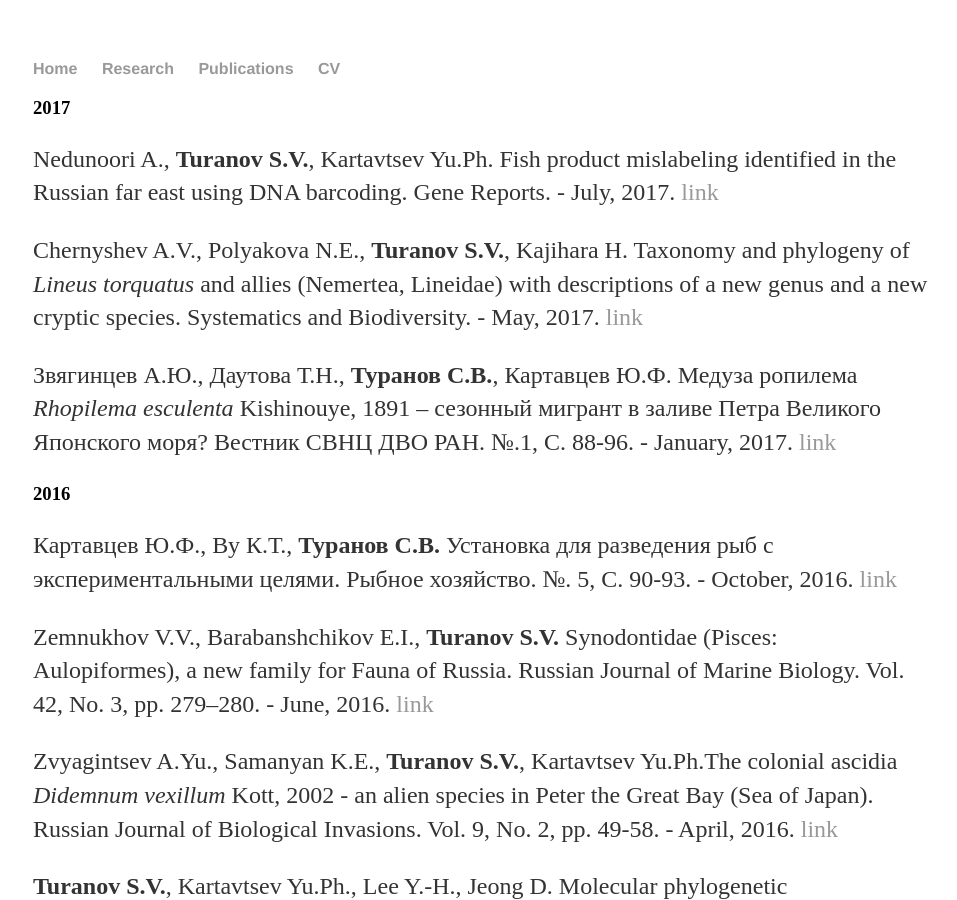
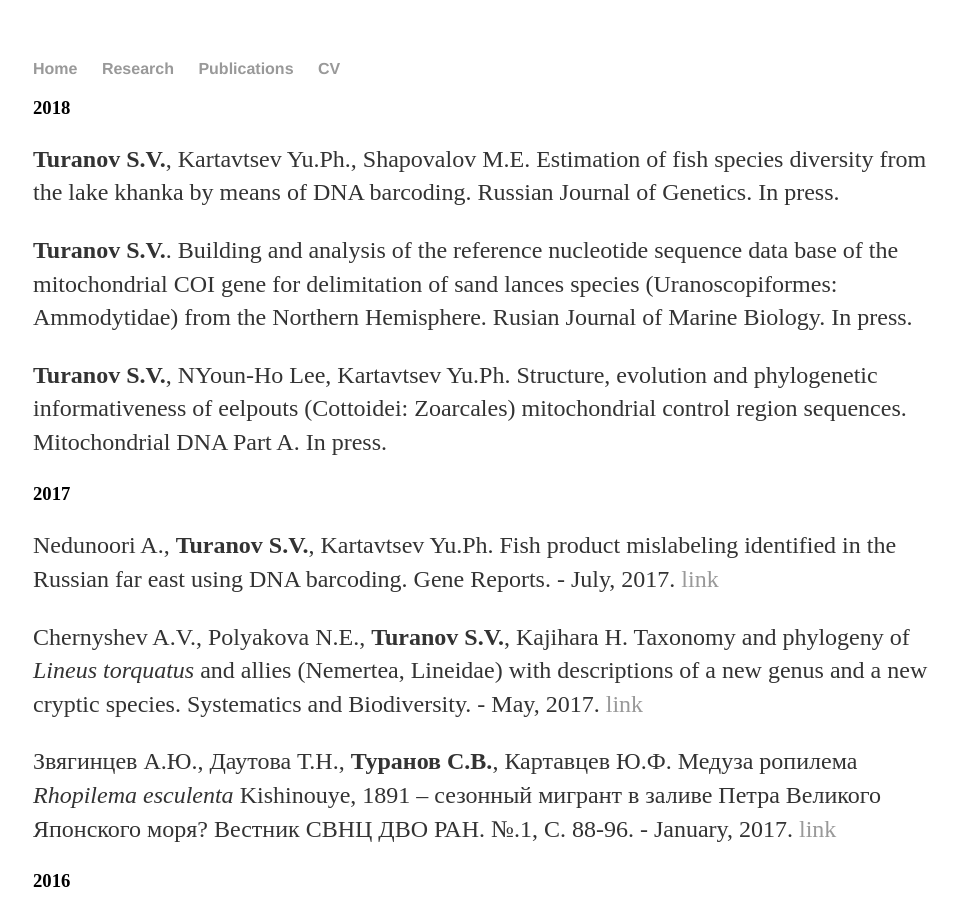
Before and after one commit to Sturcoal/Sturcoal.github.io, a Jekyll site: the page built from Publications.html, in a window 1280 px wide and 900 px high. Shown: the whole window, without its empty margins (159-1116 px from the left). Built offline with Jekyll 4.4.1, drawn with Linux system fonts in a browser that asks for light colours.

Commit message:
Update Publications.html

```diff
--- a/Publications.html
+++ b/Publications.html
@@ -3,6 +3,10 @@
 title: Sergei Turanov
 ---
 <div class="blurb">
+	<h3>2018</h3>
+	<p><b>Turanov S.V.</b>, Kartavtsev Yu.Ph., Shapovalov M.E. Estimation of fish species diversity from the lake khanka  by means of DNA barcoding. Russian Journal of Genetics. In press. <p>
+	<p><b>Turanov S.V.</b>. Building and analysis of the reference nucleotide sequence data base of the mitochondrial COI gene for delimitation of sand lances species (Uranoscopiformes: Ammodytidae) from the Northern Hemisphere. Rusian Journal of Marine Biology. In press.<p>
+	<p><b>Turanov S.V.</b>, NYoun-Ho Lee,  Kartavtsev Yu.Ph. Structure, evolution and phylogenetic informativeness of eelpouts (Cottoidei: Zoarcales) mitochondrial control region sequences. Mitochondrial DNA Part A. In press.<p>
 	<h3>2017</h3>
 	<p>Nedunoori A., <b>Turanov S.V.</b>, Kartavtsev Yu.Ph. Fish product mislabeling identified in the Russian far east using DNA barcoding. Gene Reports. - July, 2017. <a href="http://ac.els-cdn.com/S2452014417300547/1-s2.0-S2452014417300547-main.pdf?_tid=e104ef96-6dbf-11e7-8393-00000aab0f01&acdnat=1500605834_b4d687045360cacf8e1ba0c70b0009fc">link</a> <p>
 	<p>Chernyshev A.V., Polyakova N.E., <b>Turanov S.V.</b>, Kajihara H. Taxonomy and phylogeny of <i>Lineus torquatus</i> and allies (Nemertea, Lineidae) with descriptions of a new genus and a new cryptic species. Systematics and Biodiversity. - May, 2017. <a href="http://www.tandfonline.com/doi/abs/10.1080/14772000.2017.1317672">link</a> <p>
```
